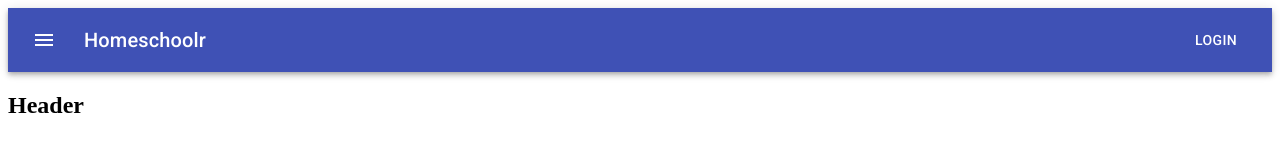
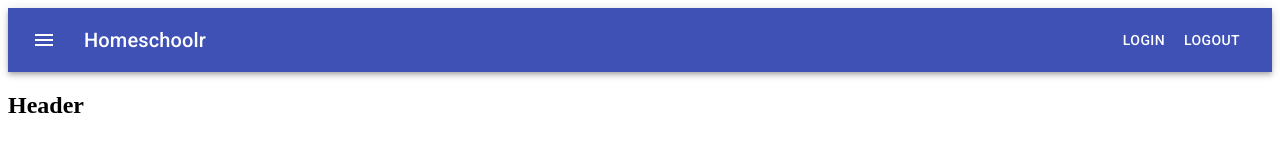
Before and after one commit to gideonrynn/homeschoolr-project3, a React (Create React App) app in the folder client/: page /noMatch in a window 1280 px wide. Shown: the top 160 px of the page. Built offline with nearby package versions, Linux system fonts and the light colour scheme.

Commit message:
added logout in navbar

```diff
--- a/client/src/components/NavBar/index.js
+++ b/client/src/components/NavBar/index.js
@@ -38,6 +38,8 @@ function NavBar() {
                         Homeschoolr
                     </Typography>
                     <Button color="inherit" href="/">Login</Button>
+                    <Button color="inherit" href="/logout">Logout</Button>
+
                 </Toolbar>
             </AppBar>
         </div>
```
